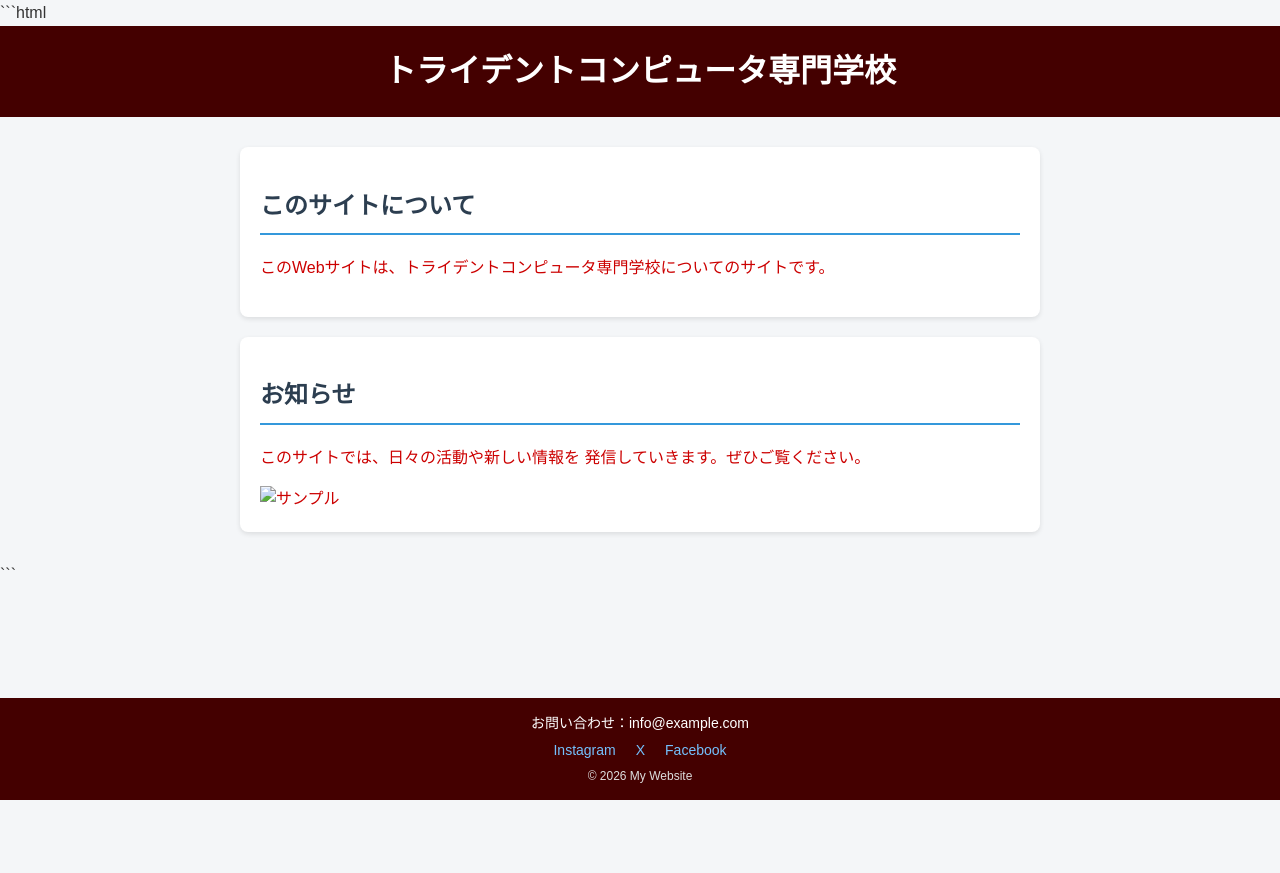
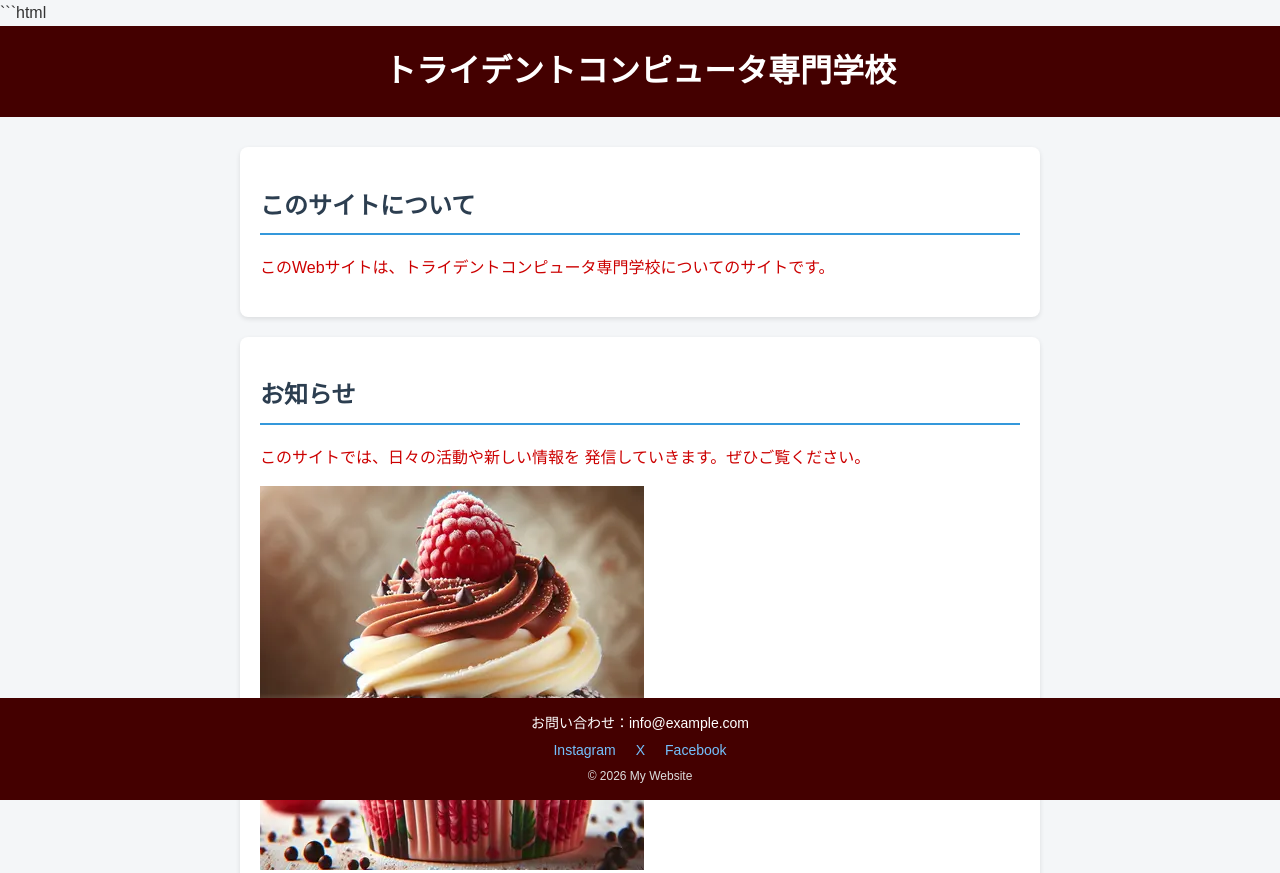
Before and after one commit to it262181-source/test, a plain HTML site: page index.html in a window 1280 px wide. Shown: the top 873 px of the page. Before the commit the page ends 800 px from the top, so only its background shows below. Drawn offline with Linux system fonts and the light colour scheme.

Commit message:
Update index.html

```diff
--- a/index.html
+++ b/index.html
@@ -133,7 +133,7 @@
                 このサイトでは、日々の活動や新しい情報を
                 発信していきます。ぜひご覧ください。
             </p>
-             <img src="画像のリンク" alt="サンプル">
+             <img src="https://github.com/it262181-source/test/blob/main/cupcake.jpg?raw=true" alt="サンプル">
         </section>
     </main>
 
```
